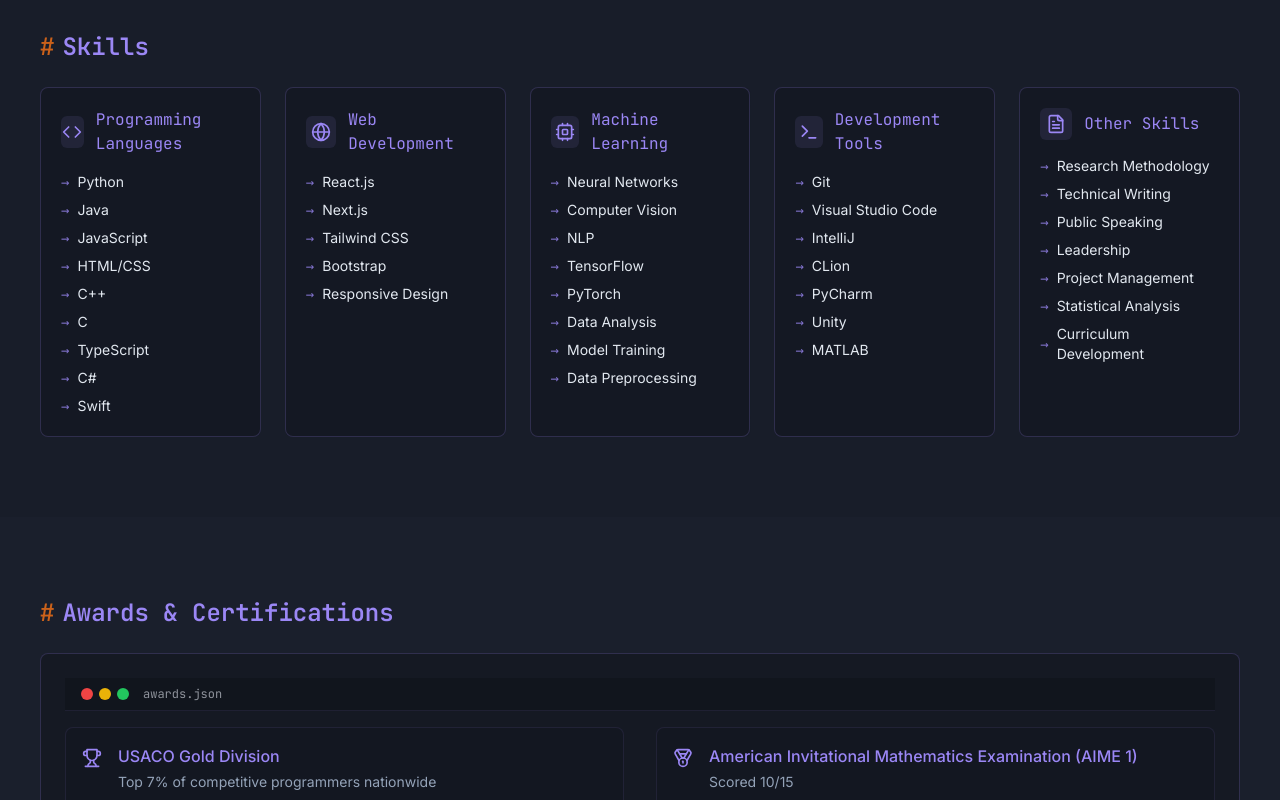
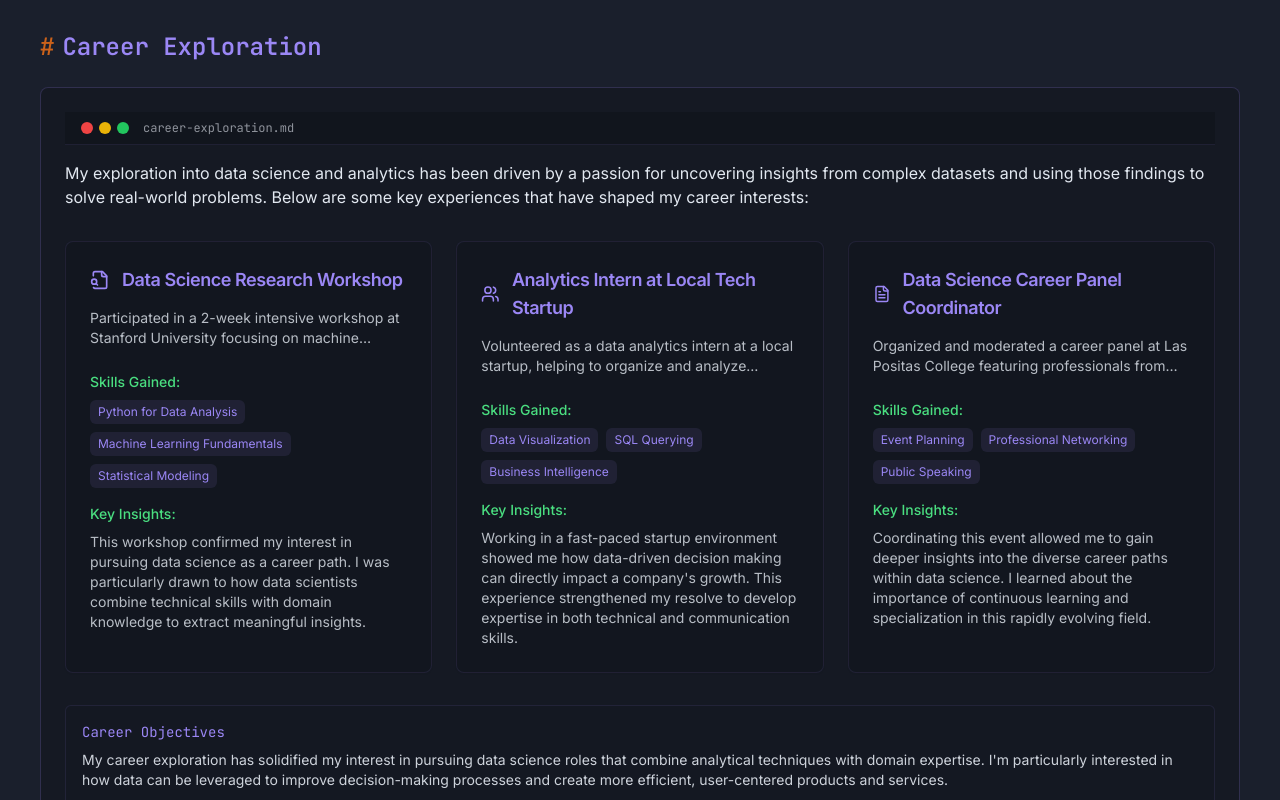
Before and after one commit to draj222/hidheeraj, a React (Vite) app: page / in a window 1280 px wide. Shown: the part 4120-4920 px from the top of the page. Built offline with nearby package versions, Linux system fonts and the light colour scheme.

Commit message:
feat: Add Career section
Added a new "Career" section to the portfolio, including descriptions of three career-related exploration activities, such as research, job experiences, and LPC events.

```diff
--- /dev/null
+++ b/src/components/Career.tsx
@@ -0,0 +1,96 @@
+
+import React from 'react';
+import { FileSearch, FileText, Users } from 'lucide-react';
+import { Card, CardContent, CardDescription, CardHeader, CardTitle } from '@/components/ui/card';
+
+const Career = () => {
+  const careerActivities = [
+    {
+      title: "Data Science Research Workshop",
+      description: "Participated in a 2-week intensive workshop at Stanford University focusing on machine learning algorithms and their applications in predictive analytics. Worked with real-world datasets to develop models for consumer behavior prediction.",
+      icon: <FileSearch className="h-5 w-5 text-terminal-highlight" />,
+      skills: ["Python for Data Analysis", "Machine Learning Fundamentals", "Statistical Modeling"],
+      insights: "This workshop confirmed my interest in pursuing data science as a career path. I was particularly drawn to how data scientists combine technical skills with domain knowledge to extract meaningful insights.",
+    },
+    {
+      title: "Analytics Intern at Local Tech Startup",
+      description: "Volunteered as a data analytics intern at a local startup, helping to organize and analyze customer feedback data. Created visualization dashboards that helped the team identify key areas for product improvement.",
+      icon: <Users className="h-5 w-5 text-terminal-highlight" />,
+      skills: ["Data Visualization", "SQL Querying", "Business Intelligence"],
+      insights: "Working in a fast-paced startup environment showed me how data-driven decision making can directly impact a company's growth. This experience strengthened my resolve to develop expertise in both technical and communication skills.",
+    },
+    {
+      title: "Data Science Career Panel Coordinator",
+      description: "Organized and moderated a career panel at Las Positas College featuring professionals from various data science roles. Connected with industry experts from companies like Google, Netflix, and local data consultancies.",
+      icon: <FileText className="h-5 w-5 text-terminal-highlight" />,
+      skills: ["Event Planning", "Professional Networking", "Public Speaking"],
+      insights: "Coordinating this event allowed me to gain deeper insights into the diverse career paths within data science. I learned about the importance of continuous learning and specialization in this rapidly evolving field.",
+    },
+  ];
+
+  return (
+    <section id="career" className="py-20 px-4">
+      <div className="container mx-auto">
+        <h2 className="section-heading">Career Exploration</h2>
+
+        <div className="terminal-glass p-6">
+          <div className="terminal-header mb-4">
+            <div className="terminal-dot bg-red-500"></div>
+            <div className="terminal-dot bg-yellow-500"></div>
+            <div className="terminal-dot bg-green-500"></div>
+            <span className="ml-2 text-xs font-mono text-terminal-text/60">career-exploration.md</span>
+          </div>
+
+          <p className="text-terminal-text mb-8">
+            My exploration into data science and analytics has been driven by a passion for uncovering insights from complex datasets
+            and using those findings to solve real-world problems. Below are some key experiences that have shaped my career interests:
+          </p>
+
+          <div className="grid grid-cols-1 md:grid-cols-3 gap-6">
+            {careerActivities.map((activity, index) => (
+              <Card key={index} className="bg-terminal-black/30 border-terminal-highlight/10">
+                <CardHeader>
+                  <div className="flex items-center gap-3 mb-2">
+                    {activity.icon}
+                    <CardTitle className="text-terminal-highlight text-lg">{activity.title}</CardTitle>
+                  </div>
+                  <CardDescription className="text-terminal-text/80 line-clamp-2">
+                    {activity.description}
+                  </CardDescription>
+                </CardHeader>
+                <CardContent>
+                  <div className="mb-4">
+                    <h4 className="text-sm font-medium text-terminal-green mb-2">Skills Gained:</h4>
+                    <div className="flex flex-wrap gap-2">
+                      {activity.skills.map((skill, i) => (
+                        <span key={i} className="inline-flex items-center px-2 py-1 rounded-md text-xs bg-terminal-highlight/10 text-terminal-highlight">
+                          {skill}
+                        </span>
+                      ))}
+                    </div>
+                  </div>
+
+                  <div>
+                    <h4 className="text-sm font-medium text-terminal-green mb-2">Key Insights:</h4>
+                    <p className="text-sm text-terminal-text/80">{activity.insights}</p>
+                  </div>
+                </CardContent>
+              </Card>
+            ))}
+          </div>
+
+          <div className="mt-8 p-4 bg-terminal-darker/50 rounded-md border border-terminal-highlight/10">
+            <h3 className="text-terminal-highlight font-mono text-sm mb-2">Career Objectives</h3>
+            <p className="text-sm text-terminal-text/90">
+              My career exploration has solidified my interest in pursuing data science roles that combine
+              analytical techniques with domain expertise. I'm particularly interested in how data can be leveraged
+              to improve decision-making processes and create more efficient, user-centered products and services.
+            </p>
+          </div>
+        </div>
+      </div>
+    </section>
+  );
+};
+
+export default Career;
--- a/src/pages/Index.tsx
+++ b/src/pages/Index.tsx
@@ -5,6 +5,7 @@ import Terminal from '../components/Terminal';
 import About from '../components/About';
 import Flashcards from '../components/Flashcards';
 import Education from '../components/Education';
+import Career from '../components/Career';
 import Skills from '../components/Skills';
 import Awards from '../components/Awards';
 import Inspiration from '../components/Inspiration';
@@ -206,6 +207,7 @@ const Index = () => {
       <About />
       <Flashcards categories={experienceCategories} />
       <Education />
+      <Career />
       <Skills />
       <Awards />
       <Inspiration />
```
